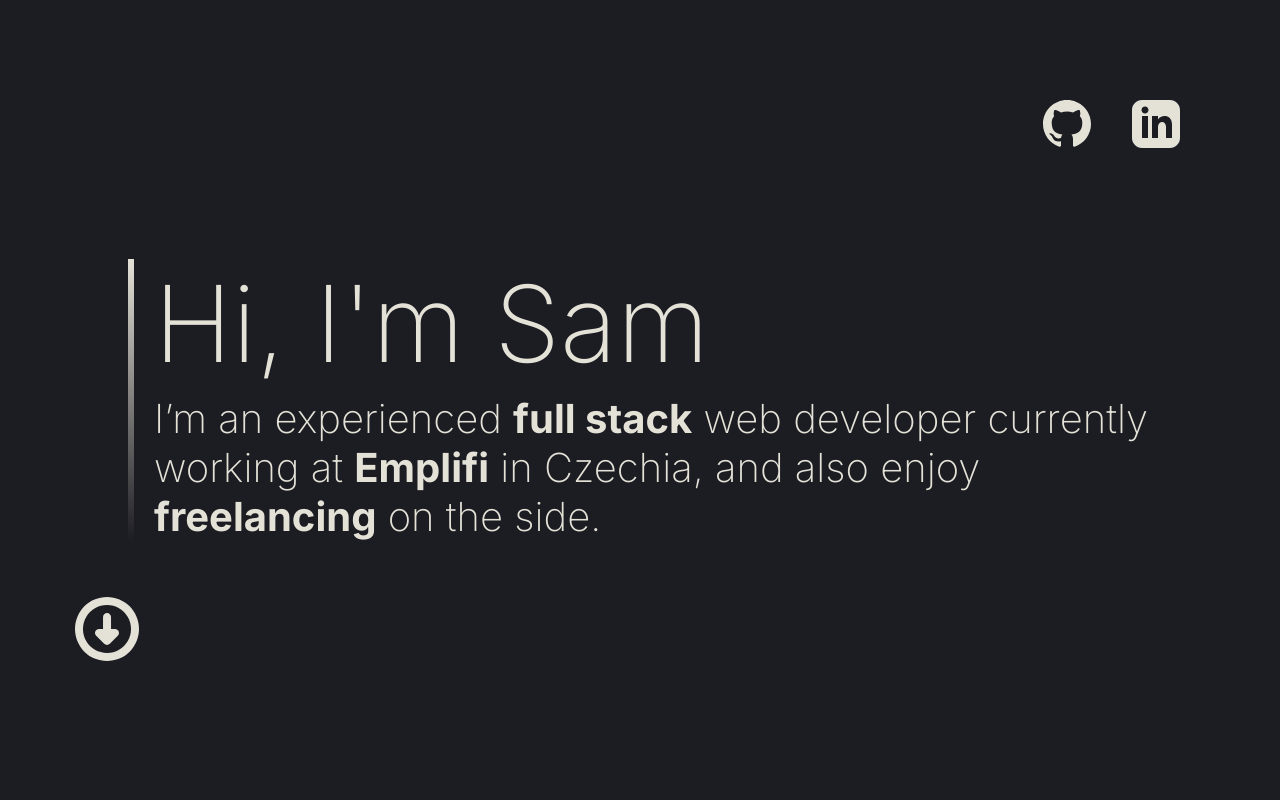
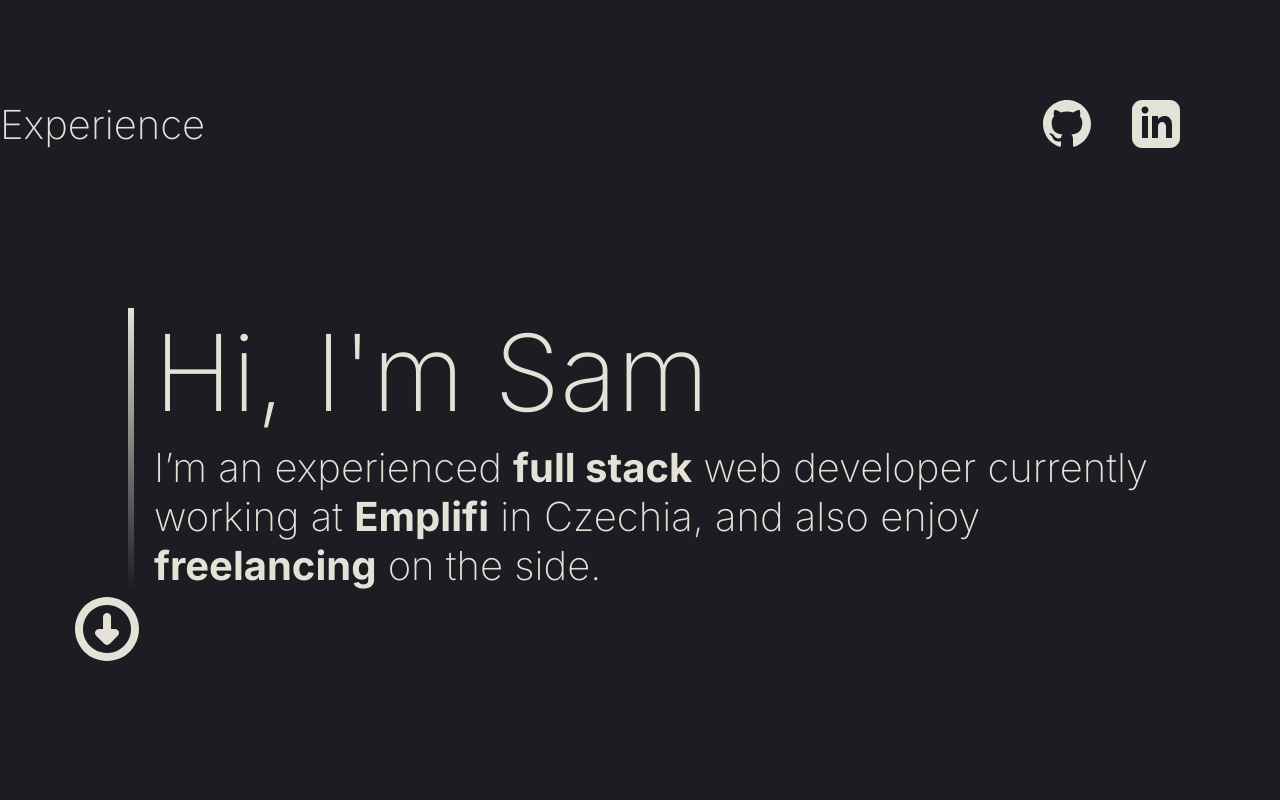
Before and after one commit to Burkes321/samuel-burke-dev, a Next.js app: page / in a window 1280 px wide. Shown: the top 800 px of the page. Built offline with nearby package versions, Linux system fonts and the light colour scheme.

Commit message:
halfway to implementing nav bar

```diff
--- /dev/null
+++ b/src/app/experience/page.tsx
@@ -0,0 +1,5 @@
+const Experience = () => {
+  return <div>something</div>;
+};
+
+export default Experience;
--- a/src/app/page.module.css
+++ b/src/app/page.module.css
@@ -1,6 +1,21 @@
 .mainContainer {
   min-height: 100vh;
   background-color: var(--primary-shade);
+
+  /* It is definitely worth to merge this into the same div
+  with the linked in and github buttons */
+  .linksContainer {
+    display: inline;
+    position: relative;
+    top: 100px;
+
+    .link {
+      font-size: 40px;
+      text-decoration: none;
+      color: var(--secondary-shade);
+      font-weight: var(--default-font-weight);
+    }
+  }
 
   .socialIconsContainer {
     display: flex;
--- a/src/app/page.tsx
+++ b/src/app/page.tsx
@@ -20,7 +20,7 @@ const checkWindowScrolledToBottom = () => {
   return scrollTop + windowHeight >= totalHeight;
 };
 
-export const Index = () => {
+const Index = () => {
   const [windowAtBottom, setWindowAtBottom] = useState(false);
 
   useEffect(() => {
@@ -33,6 +33,12 @@ export const Index = () => {
 
   return (
     <div className={css.mainContainer}>
+      <div className={css.linksContainer}>
+        <Link className={css.link} href="/experience">
+          Experience
+        </Link>
+      </div>
+
       <div className={css.socialIconsContainer}>
         {/* TODO: change the color of the icons on hover - tricky becuase of next/image */}
         {/* TODO: create some underline grow effect on hover */}
```
Also changed, not shown: src/app/layout.tsx (+7 -7 lines), 1 other file (tests, documents, lock files or other folders).
